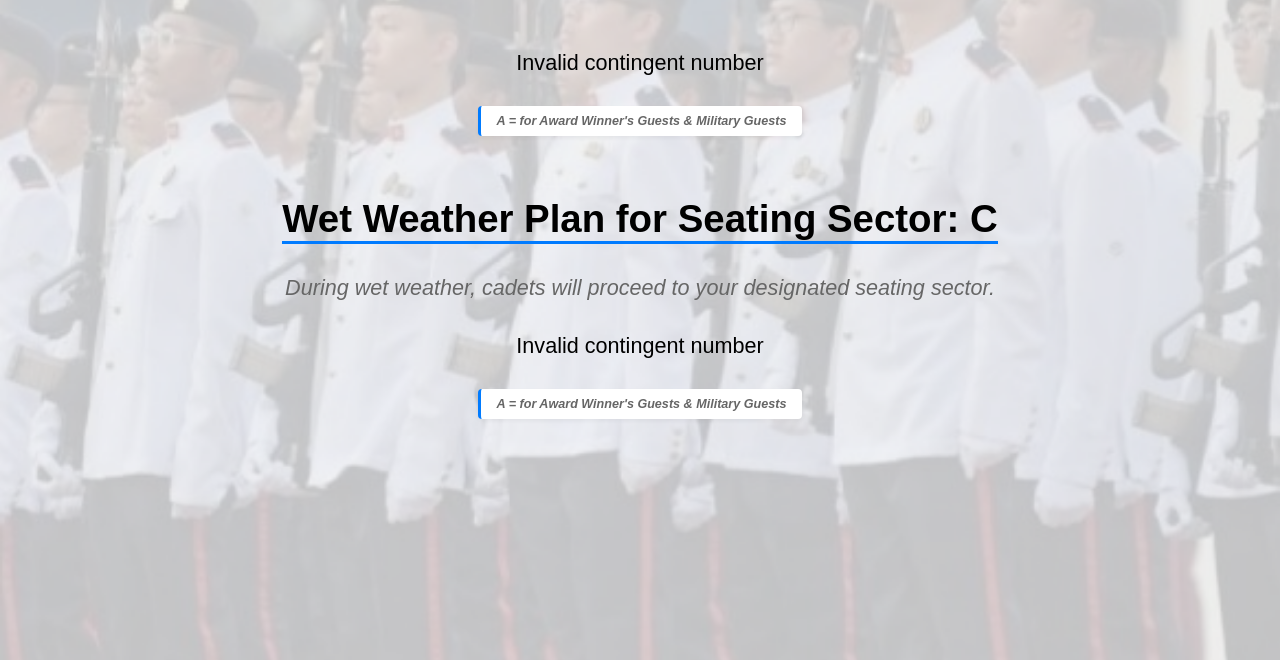
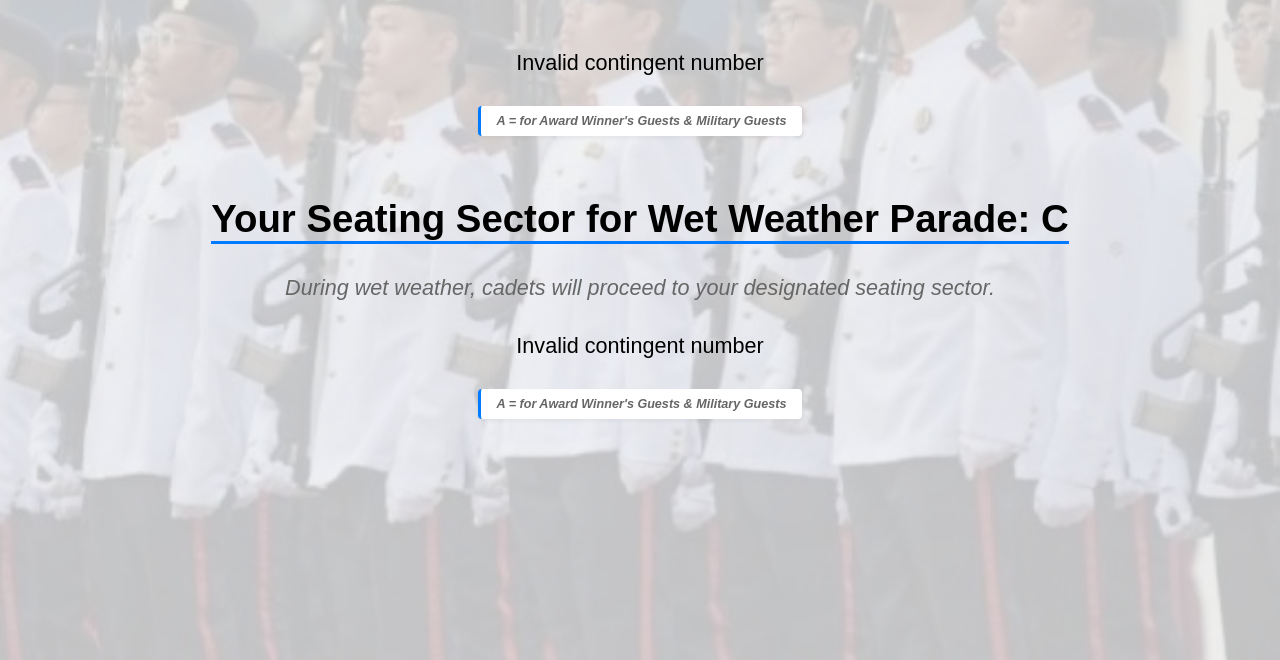
Before and after one commit to carparklocator/carparklocator.github.io, a plain HTML site: page contingent-plan.html in a window 1280 px wide. Shown: the part 140-800 px from the top of the page. Drawn offline with Linux system fonts and the light colour scheme.

Commit message:
Push text change

```diff
--- a/contingent-plan.html
+++ b/contingent-plan.html
@@ -24,7 +24,7 @@
             </div>
 
             <div class="plan-section">
-                 <h2>Wet Weather Plan for Seating Sector: <strong>C<span id="contingentNumberText2"></span></strong></h2>
+                 <h2>Your Seating Sector for Wet Weather Parade: <strong>C<span id="contingentNumberText2"></span></strong></h2>
                 <p style="font-style: italic; color: #666666; margin: 0px; margin-bottom: 10px; padding: 0px;">During wet weather, cadets will proceed to your designated seating sector.</p>
                 <div id="wetPlanImage" class="plan-image-container"></div>
                 <p class="plan-label">A = for Award Winner's Guests & Military Guests</p>
```
